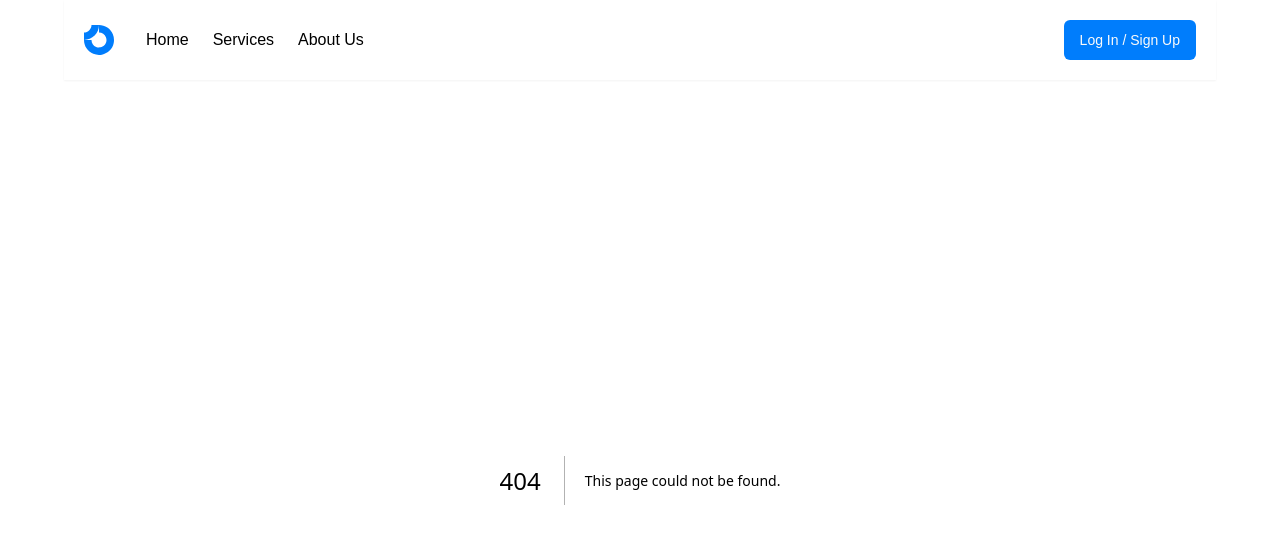
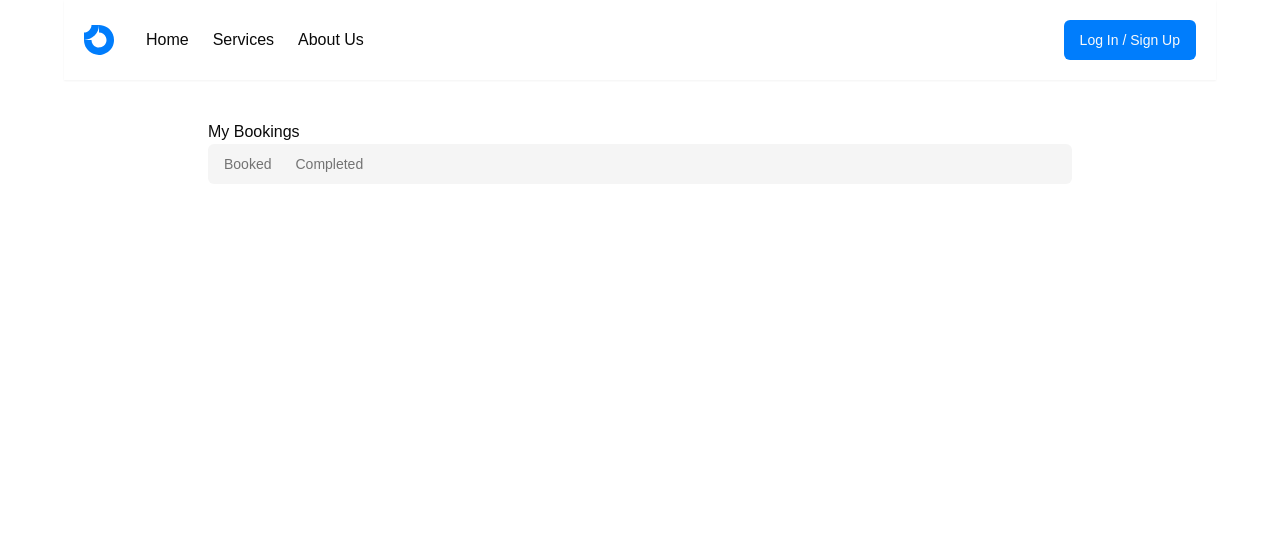
Before and after one commit to RahniDev/services_booking_app, a Next.js app: page /my-bookings in a window 1280 px wide. Before the commit this address had no page. Shown: the top 544 px of the page. Built offline with nearby package versions, Linux system fonts and the light colour scheme.

Commit message:
Add my-bookings page with tabs

```diff
--- /dev/null
+++ b/app/(routes)/my-bookings/page.jsx
@@ -0,0 +1,23 @@
+import { Tabs, TabsContent, TabsList, TabsTrigger } from "@/components/ui/tabs"
+
+const MyBookings = () => {
+    return (
+        <div className="my-10 mx-5 md:mx-36">
+            <h1>My Bookings</h1>
+            <Tabs defaultValue="account" className="w-full">
+                <TabsList className="w-full justify-start">
+                    <TabsTrigger value="booked">Booked</TabsTrigger>
+                    <TabsTrigger value="completed">Completed</TabsTrigger>
+                </TabsList>
+                <TabsContent value="booked">
+
+                </TabsContent>
+                <TabsContent value="completed">
+
+                </TabsContent>
+            </Tabs>
+        </div>
+    )
+}
+
+export default MyBookings
--- /dev/null
+++ b/components/ui/tabs.jsx
@@ -0,0 +1,43 @@
+"use client"
+
+import * as React from "react"
+import * as TabsPrimitive from "@radix-ui/react-tabs"
+
+import { cn } from "@/lib/utils"
+
+const Tabs = TabsPrimitive.Root
+
+const TabsList = React.forwardRef(({ className, ...props }, ref) => (
+  <TabsPrimitive.List
+    ref={ref}
+    className={cn(
+      "inline-flex h-10 items-center justify-center rounded-md bg-muted p-1 text-muted-foreground",
+      className
+    )}
+    {...props} />
+))
+TabsList.displayName = TabsPrimitive.List.displayName
+
+const TabsTrigger = React.forwardRef(({ className, ...props }, ref) => (
+  <TabsPrimitive.Trigger
+    ref={ref}
+    className={cn(
+      "inline-flex items-center justify-center whitespace-nowrap rounded-sm px-3 py-1.5 text-sm font-medium ring-offset-background transition-all focus-visible:outline-none focus-visible:ring-2 focus-visible:ring-ring focus-visible:ring-offset-2 disabled:pointer-events-none disabled:opacity-50 data-[state=active]:bg-background data-[state=active]:text-foreground data-[state=active]:shadow-sm",
+      className
+    )}
+    {...props} />
+))
+TabsTrigger.displayName = TabsPrimitive.Trigger.displayName
+
+const TabsContent = React.forwardRef(({ className, ...props }, ref) => (
+  <TabsPrimitive.Content
+    ref={ref}
+    className={cn(
+      "mt-2 ring-offset-background focus-visible:outline-none focus-visible:ring-2 focus-visible:ring-ring focus-visible:ring-offset-2",
+      className
+    )}
+    {...props} />
+))
+TabsContent.displayName = TabsPrimitive.Content.displayName
+
+export { Tabs, TabsList, TabsTrigger, TabsContent }
--- a/package.json
+++ b/package.json
@@ -11,6 +11,7 @@
   "dependencies": {
     "@radix-ui/react-dialog": "^1.1.2",
     "@radix-ui/react-slot": "^1.1.0",
+    "@radix-ui/react-tabs": "^1.1.1",
     "class-variance-authority": "^0.7.0",
     "clsx": "^2.1.1",
     "date-fns": "^4.1.0",
```
Also changed, not shown: 1 other file (tests, documents, lock files or other folders).
